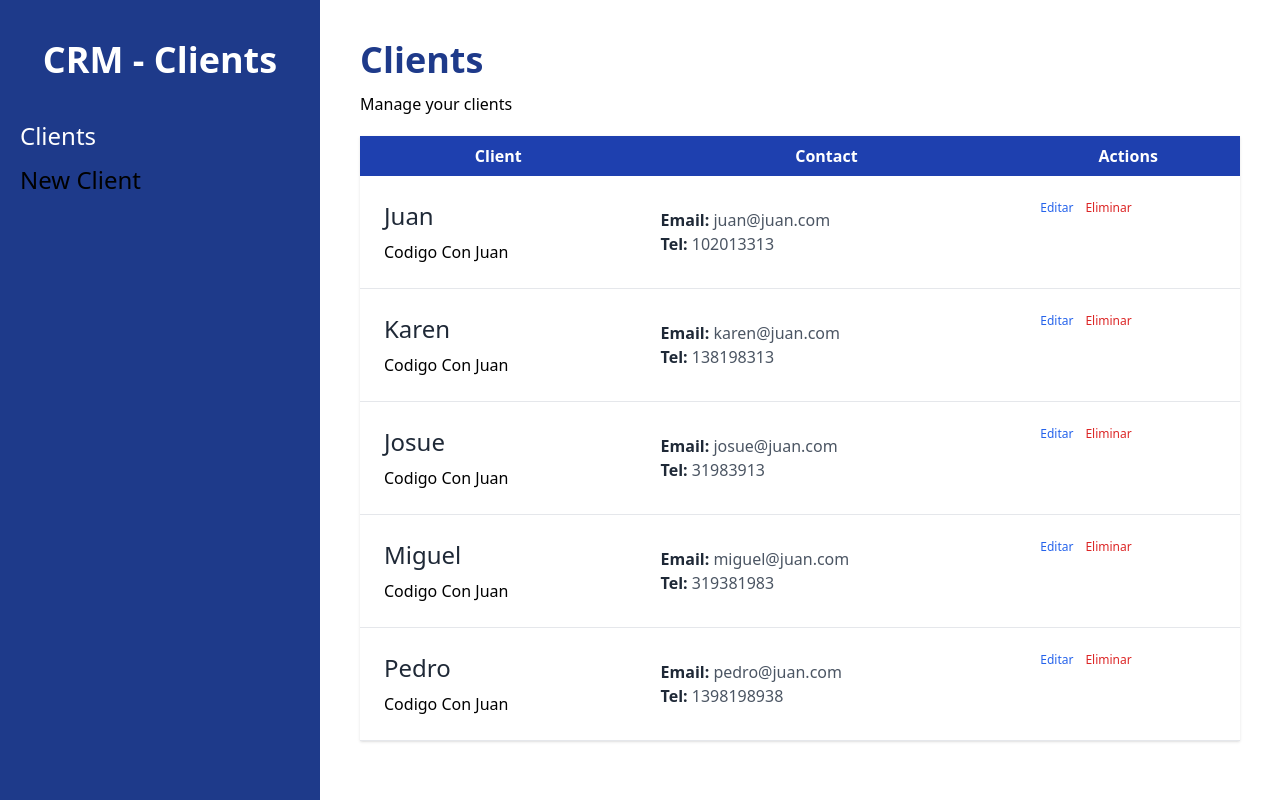
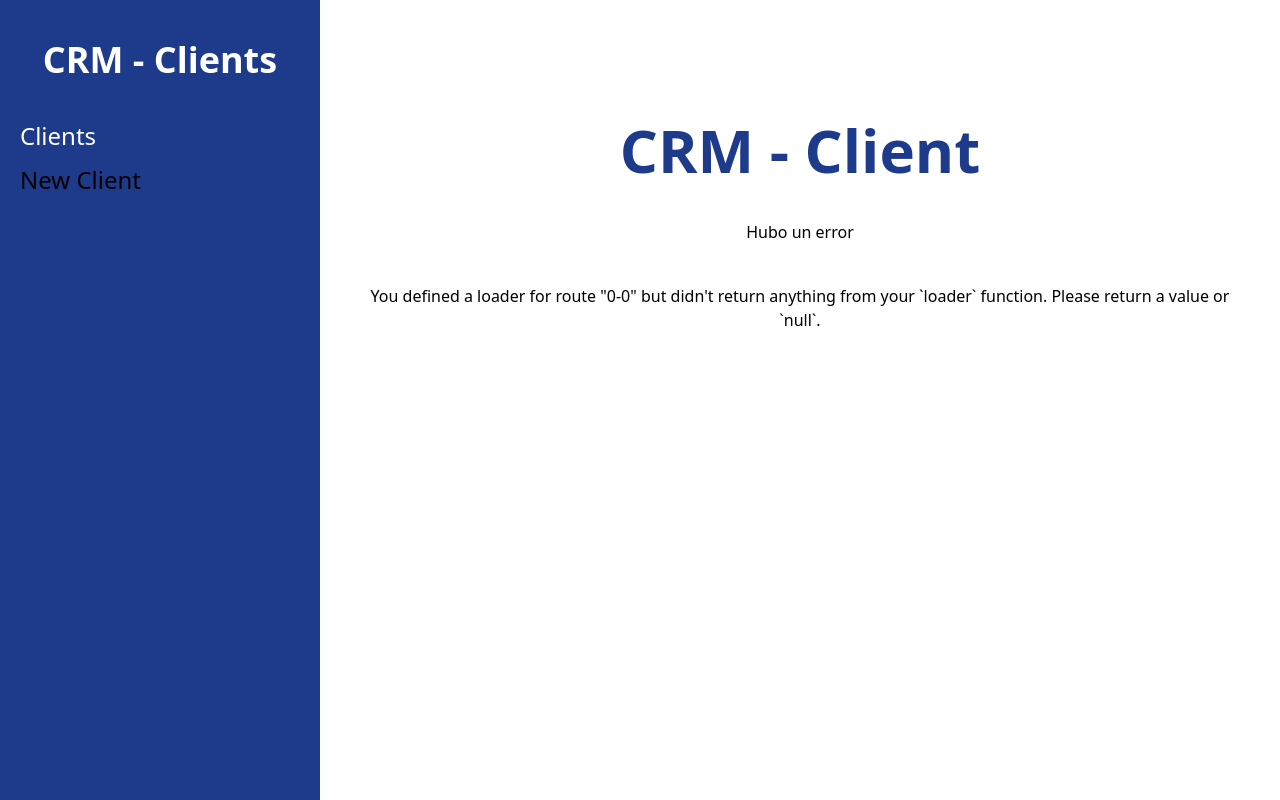
Before and after one commit to Boris-XD/Administrador-ReactJS, a React (Vite) app: page / in a window 1280 px wide. Built offline with nearby package versions, Linux system fonts and the light colour scheme; data requests are answered from the project's data file.

Commit message:
Add error element in react-router-dom

```diff
--- /dev/null
+++ b/src/components/ErrorBoundaries.jsx
@@ -0,0 +1,16 @@
+import { useRouteError } from "react-router-dom"
+
+const ErrorBoundaries = () => {
+
+    const error = useRouteError();
+
+    return (
+        <div className="space-y-8">
+            <h1 className="text-center text-6xl font-extrabold mt-20 text-blue-900">CRM  - Client</h1>
+            <p className="text-center pt-2">Hubo un error</p>
+            <p className="text-center pt-2">{ error.message }</p>
+        </div>
+    )
+}
+
+export default ErrorBoundaries
--- a/src/main.jsx
+++ b/src/main.jsx
@@ -5,6 +5,7 @@
 import Layout from './components/Layout'
 import Index, { loader as loaderIndex } from './pages/Index'
 import './index.css'
+import ErrorBoundaries from './components/ErrorBoundaries'
 
 const router = createBrowserRouter([
   {
@@ -15,6 +16,7 @@
         path:'/',
         element: <Index />,
         loader: loaderIndex,
+        errorElement: <ErrorBoundaries />
       },
       {
         path: '/client/new',
--- a/src/pages/Index.jsx
+++ b/src/pages/Index.jsx
@@ -4,7 +4,7 @@
 
 export function loader(){
     const clients = getClients();
-    return clients;
+    // return clients;
 };
 
 const Index = () => {
```
